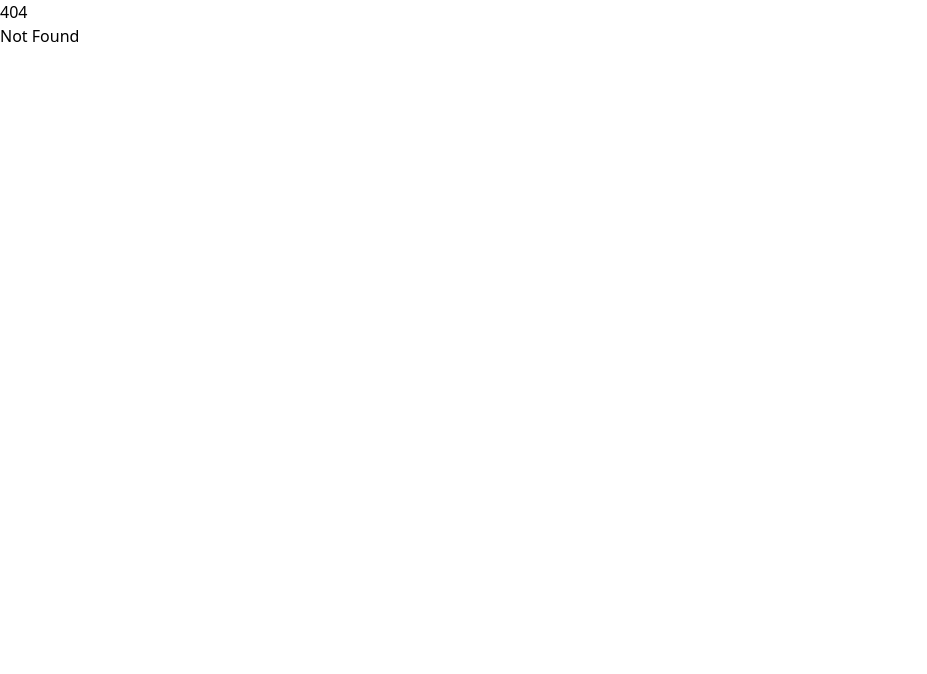
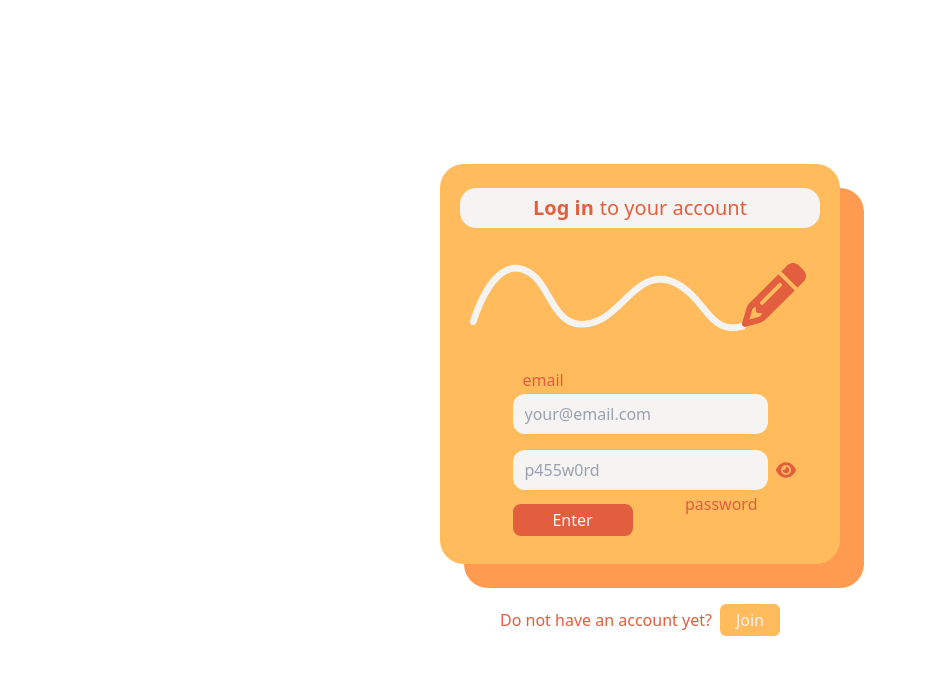
Before and after one commit to ebbmango/DoodleDesk, a SvelteKit app: page /auth in a window 1280 px wide. Before the commit this address had no page. Shown: the top 674 px of the page, without its empty margins (0-927 px from the left). Built offline with nearby package versions, Linux system fonts and the light colour scheme.

Commit message:
first sketch login page

```diff
--- /dev/null
+++ b/src/routes/auth/+page.svelte
@@ -0,0 +1,104 @@
+<script>
+	let showPassword = false;
+</script>
+
+<div class="relative flex h-screen w-screen items-center justify-center">
+	<div class="">
+		<!-- Shadow -->
+		<div
+			class="bg-autumn absolute z-0 h-100 w-100 translate-x-6 translate-y-6 transform rounded-3xl"
+		></div>
+
+		<!-- Main card -->
+		<div
+			class="bg-sunblush relative z-10 flex h-100 w-100 flex-col items-center gap-3 rounded-3xl pt-6 justify-between"
+		>
+			<!-- Header -->
+			<div
+				class="bg-whitesmoke text-festival flex h-10 w-90 items-center justify-center gap-1.5 rounded-2xl text-xl"
+			>
+				<p class="font-bold">Log in</p>
+				<p>to your account</p>
+			</div>
+
+			<div class="flex justify-end">
+				<img src="/stroke-whitesmoke.png" alt="Decoration" class="h-auto w-70" />
+				<svg
+					class="fill-festival h-16 w-16 -translate-x-1.5 translate-y-0.5"
+					xmlns="http://www.w3.org/2000/svg"
+					viewBox="0 0 512 512"
+					><path
+						d="M410.3 231l11.3-11.3-33.9-33.9-62.1-62.1L291.7 89.8l-11.3 11.3-22.6 22.6L58.6 322.9c-10.4 10.4-18 23.3-22.2 37.4L1 480.7c-2.5 8.4-.2 17.5 6.1 23.7s15.3 8.5 23.7 6.1l120.3-35.4c14.1-4.2 27-11.8 37.4-22.2L387.7 253.7 410.3 231zM160 399.4l-9.1 22.7c-4 3.1-8.5 5.4-13.3 6.9L59.4 452l23-78.1c1.4-4.9 3.8-9.4 6.9-13.3l22.7-9.1 0 32c0 8.8 7.2 16 16 16l32 0zM362.7 18.7L348.3 33.2 325.7 55.8 314.3 67.1l33.9 33.9 62.1 62.1 33.9 33.9 11.3-11.3 22.6-22.6 14.5-14.5c25-25 25-65.5 0-90.5L453.3 18.7c-25-25-65.5-25-90.5 0zm-47.4 168l-144 144c-6.2 6.2-16.4 6.2-22.6 0s-6.2-16.4 0-22.6l144-144c6.2-6.2 16.4-6.2 22.6 0s6.2 16.4 0 22.6z"
+					/></svg
+				>
+			</div>
+
+			<div class="flex flex-col gap-4">
+				<!-- email field -->
+				<div class="flex flex-col gap-0.5">
+					<label for="email" class="text-festival ms-2.5">email</label>
+					<input
+						type="email"
+						name="email"
+                        placeholder="your@email.com"
+						id=""
+						class="bg-whitesmoke text-saffron rounded-xl border-0 focus:ring-0 placeholder:text-gray-400"
+					/>
+				</div>
+				<!-- password field -->
+				<div class="relative flex flex-col items-end gap-0.5">
+					<input
+						type={showPassword ? 'text' : 'password'}
+						name="password"
+                        placeholder="p455w0rd"
+						id=""
+						class="bg-whitesmoke text-saffron rounded-xl border-0 focus:ring-0 placeholder:text-gray-400"
+					/>
+					<label for="password" class="text-festival me-2.5">password</label>
+                    <!-- toggle visibility -->
+					<button
+						type="button"
+						on:click={() => (showPassword = !showPassword)}
+						class="text-festival absolute top-2.5 -right-7"
+						aria-label="Toggle password visibility"
+					>
+						{#if showPassword}
+							<!-- Eye-off icon -->
+							<svg
+								class="h-5 w-5 fill-current"
+								xmlns="http://www.w3.org/2000/svg"
+								viewBox="0 0 640 512"
+								><path
+									d="M38.8 5.1C28.4-3.1 13.3-1.2 5.1 9.2S-1.2 34.7 9.2 42.9l592 464c10.4 8.2 25.5 6.3 33.7-4.1s6.3-25.5-4.1-33.7L525.6 386.7c39.6-40.6 66.4-86.1 79.9-118.4c3.3-7.9 3.3-16.7 0-24.6c-14.9-35.7-46.2-87.7-93-131.1C465.5 68.8 400.8 32 320 32c-68.2 0-125 26.3-169.3 60.8L38.8 5.1zM223.1 149.5C248.6 126.2 282.7 112 320 112c79.5 0 144 64.5 144 144c0 24.9-6.3 48.3-17.4 68.7L408 294.5c8.4-19.3 10.6-41.4 4.8-63.3c-11.1-41.5-47.8-69.4-88.6-71.1c-5.8-.2-9.2 6.1-7.4 11.7c2.1 6.4 3.3 13.2 3.3 20.3c0 10.2-2.4 19.8-6.6 28.3l-90.3-70.8zM373 389.9c-16.4 6.5-34.3 10.1-53 10.1c-79.5 0-144-64.5-144-144c0-6.9 .5-13.6 1.4-20.2L83.1 161.5C60.3 191.2 44 220.8 34.5 243.7c-3.3 7.9-3.3 16.7 0 24.6c14.9 35.7 46.2 87.7 93 131.1C174.5 443.2 239.2 480 320 480c47.8 0 89.9-12.9 126.2-32.5L373 389.9z"
+								/></svg
+							>
+						{:else}
+							<!-- Eye icon -->
+							<svg
+								class="h-5 w-5 fill-current"
+								xmlns="http://www.w3.org/2000/svg"
+								viewBox="0 0 576 512"
+								><path
+									d="M288 32c-80.8 0-145.5 36.8-192.6 80.6C48.6 156 17.3 208 2.5 243.7c-3.3 7.9-3.3 16.7 0 24.6C17.3 304 48.6 356 95.4 399.4C142.5 443.2 207.2 480 288 480s145.5-36.8 192.6-80.6c46.8-43.5 78.1-95.4 93-131.1c3.3-7.9 3.3-16.7 0-24.6c-14.9-35.7-46.2-87.7-93-131.1C433.5 68.8 368.8 32 288 32zM144 256a144 144 0 1 1 288 0 144 144 0 1 1 -288 0zm144-64c0 35.3-28.7 64-64 64c-7.1 0-13.9-1.2-20.3-3.3c-5.5-1.8-11.9 1.6-11.7 7.4c.3 6.9 1.3 13.8 3.2 20.7c13.7 51.2 66.4 81.6 117.6 67.9s81.6-66.4 67.9-117.6c-11.1-41.5-47.8-69.4-88.6-71.1c-5.8-.2-9.2 6.1-7.4 11.7c2.1 6.4 3.3 13.2 3.3 20.3z"
+								/></svg
+							>
+						{/if}
+					</button>
+				</div>
+				<!-- enter -->
+				<button
+					type="submit"
+					class="bg-festival text-whitesmoke hover:bg-saffron w-30 -translate-y-7 rounded-lg py-1"
+					>Enter</button
+				>
+			</div>
+		</div>
+		<!-- Change form text -->
+		<div class="mt-10 flex items-center justify-center gap-2">
+			<p class="text-festival">Do not have an account yet?</p>
+			<button type="button" class="text-whitesmoke bg-sunblush hover:bg-autumn rounded-md px-4 py-1"
+				>Join</button
+			>
+		</div>
+	</div>
+</div>
```
Also changed, not shown: static/stroke-whitesmoke.png (added).
